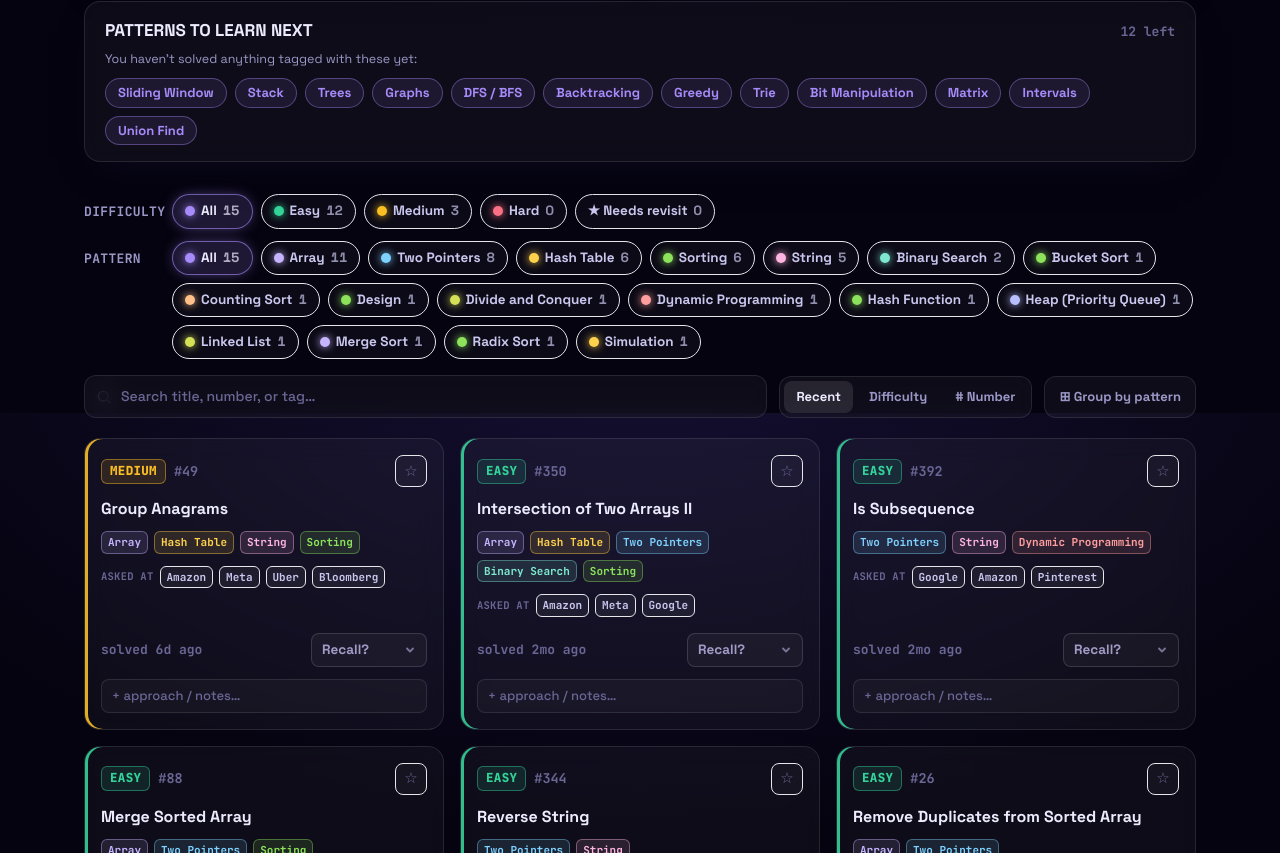
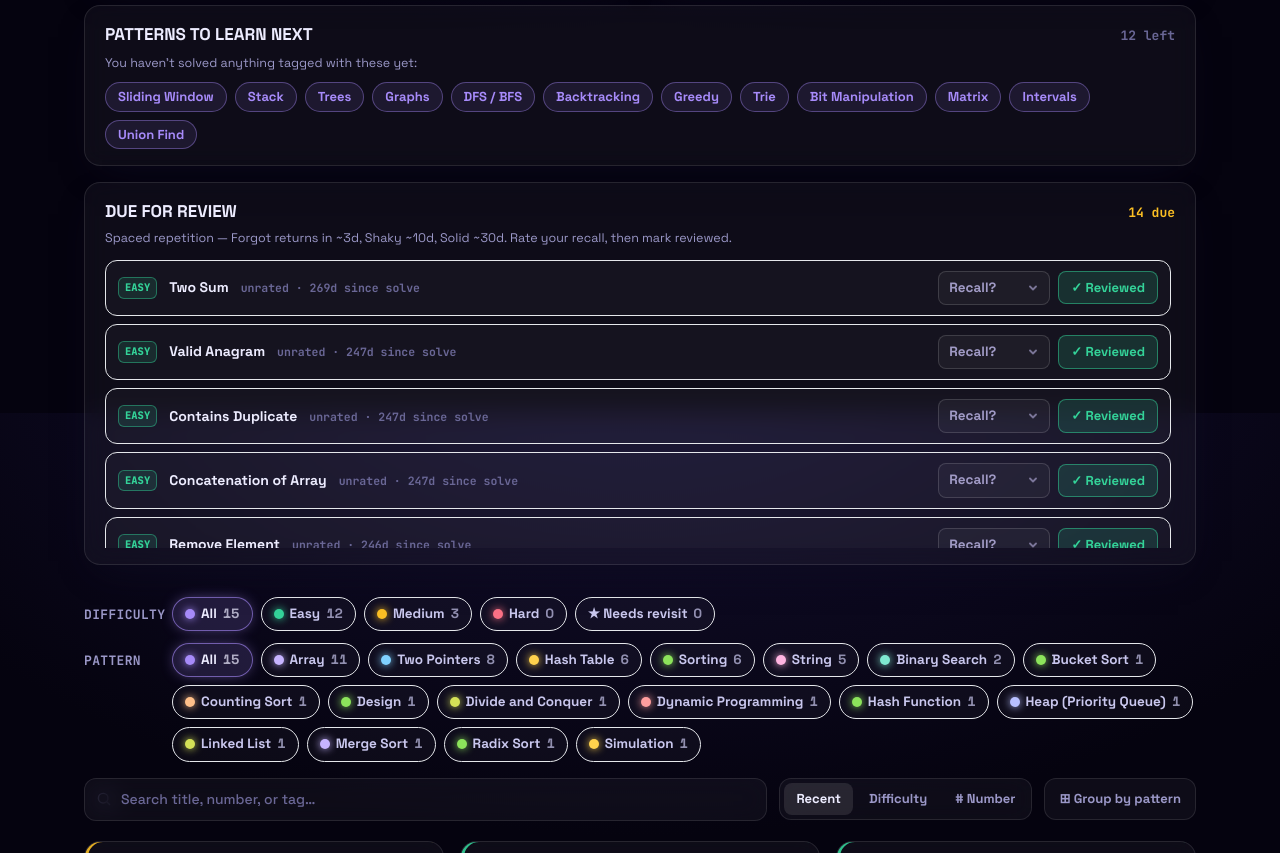
Before and after one commit to shiva-shivanibokka/dsa-dojo, a React (Vite) app: page / in a window 1280 px wide. Shown: the part 1187-2040 px from the top of the page. Built offline with nearby package versions, Linux system fonts and the light colour scheme; the HTML template or start-up script is replaced by a standard one; a web font is replaced by a local one.

Commit message:
Add spaced-repetition Due-for-Review queue; broaden and lengthen the mosaic-click flash; thicken the current-belt flowing border

```diff
--- a/src/App.tsx
+++ b/src/App.tsx
@@ -9,6 +9,7 @@ import BeltLadder from './components/BeltLadder'
 import Heatmap from './components/Heatmap'
 import InterviewProgress from './components/InterviewProgress'
 import PatternsToLearn from './components/PatternsToLearn'
+import ReviewQueue from './components/ReviewQueue'
 import { BLIND75 } from './data/blind75'
 import { NEETCODE150 } from './data/neetcode150'
 import Ticker from './components/Ticker'
@@ -117,6 +118,9 @@ export default function App() {
             <div className="mt-4">
               <PatternsToLearn solvedTags={solvedTags} />
             </div>
+            <div className="mt-4">
+              <ReviewQueue dojo={dojo} />
+            </div>
             <div className="mt-8">
               <ProblemBoard dojo={dojo} focus={focus} />
             </div>
--- a/src/components/ProblemBoard.tsx
+++ b/src/components/ProblemBoard.tsx
@@ -29,7 +29,7 @@ export default function ProblemBoard({ dojo, focus }: { dojo: Dojo; focus?: { sl
       if (!el) return
       el.scrollIntoView({ behavior: 'smooth', block: 'center' })
       el.classList.add('card-flash')
-      window.setTimeout(() => el.classList.remove('card-flash'), 1500)
+      window.setTimeout(() => el.classList.remove('card-flash'), 3500)
     }, 80)
     return () => window.clearTimeout(t)
     // eslint-disable-next-line react-hooks/exhaustive-deps
--- /dev/null
+++ b/src/components/ReviewQueue.tsx
@@ -0,0 +1,99 @@
+import { useMemo } from 'react'
+import type { Dojo } from '../lib/store'
+import { CONFIDENCE, DIFFICULTY_COLOR, confOf, rgb } from '../lib/patterns'
+import { daysSince, intervalFor, todayISO } from '../lib/review'
+import Select from './Select'
+
+// Spaced-repetition queue: problems that are due to be reviewed, most-overdue
+// first. Rate your recall and hit "Reviewed" to reset its clock.
+export default function ReviewQueue({ dojo }: { dojo: Dojo }) {
+  const { problems, get, set } = dojo
+
+  const due = useMemo(() => {
+    return problems
+      .map((p) => {
+        const confidence = get(p.slug, 'confidence')
+        const flagged = get(p.slug, 'revisit') === '1'
+        const reviewedAt = get(p.slug, 'reviewedAt')
+        const base = reviewedAt || p.solvedAt
+        const days = daysSince(base)
+        const interval = intervalFor(confidence)
+        const overdue = days - interval
+        const isDue = flagged || days >= interval
+        return { p, confidence, flagged, reviewedAt, days, interval, overdue, isDue }
+      })
+      .filter((x) => x.isDue)
+      .sort((a, b) => Number(b.flagged) - Number(a.flagged) || b.overdue - a.overdue)
+    // eslint-disable-next-line react-hooks/exhaustive-deps
+  }, [problems, get])
+
+  const reason = (x: (typeof due)[number]): string => {
+    if (x.flagged) return '★ flagged to revisit'
+    const label = confOf(x.confidence)?.label
+    const src = x.reviewedAt ? 'review' : 'solve'
+    if (label) return `${label} · ${x.overdue >= 0 ? `${x.overdue}d overdue` : 'due'}`
+    return `unrated · ${x.days}d since ${src}`
+  }
+
+  return (
+    <div className="rounded-2xl border border-white/10 bg-white/[0.04] px-5 py-4 shadow-card backdrop-blur-md">
+      <div className="mb-1 flex items-baseline justify-between">
+        <span className="font-display text-[17px] font-extrabold uppercase text-ink">Due for review</span>
+        <span className="font-mono text-[13px] font-bold text-accent-amber">{due.length} due</span>
+      </div>
+      <p className="mb-3 text-[12.5px] text-muted">
+        Spaced repetition — Forgot returns in ~3d, Shaky ~10d, Solid ~30d. Rate your recall, then mark reviewed.
+      </p>
+
+      {due.length === 0 ? (
+        <p className="py-4 text-center font-mono text-[13.5px] font-bold text-accent-green">🎉 Nothing due — you're all caught up.</p>
+      ) : (
+        <ul className="max-h-72 space-y-2 overflow-y-auto pr-1">
+          {due.map((x) => {
+            const dRgb = rgb(DIFFICULTY_COLOR[x.p.difficulty])
+            return (
+              <li
+                key={x.p.slug}
+                className="flex flex-wrap items-center gap-x-3 gap-y-2 rounded-xl border border-white/8 bg-white/[0.03] px-3 py-2.5"
+              >
+                <span
+                  className="rounded-md border px-1.5 py-0.5 font-mono text-[10.5px] font-extrabold uppercase"
+                  style={{ color: DIFFICULTY_COLOR[x.p.difficulty], borderColor: `rgba(${dRgb},0.45)`, background: `rgba(${dRgb},0.12)` }}
+                >
+                  {x.p.difficulty}
+                </span>
+                <a
+                  href={x.p.url}
+                  target="_blank"
+                  rel="noreferrer"
+                  className="text-[14px] font-bold text-ink transition hover:text-accent-cyan hover:underline"
+                >
+                  {x.p.title}
+                </a>
+                <span className="font-mono text-[11.5px] font-semibold text-faint">{reason(x)}</span>
+                <div className="ml-auto flex items-center gap-2">
+                  <div className="w-[112px]">
+                    <Select
+                      ariaLabel={`Recall for ${x.p.title}`}
+                      value={x.confidence}
+                      options={CONFIDENCE}
+                      onChange={(v) => set(x.p.slug, 'confidence', v)}
+                      placeholder="Recall?"
+                    />
+                  </div>
+                  <button
+                    onClick={() => set(x.p.slug, 'reviewedAt', todayISO())}
+                    className="rounded-lg border border-accent-green/50 bg-accent-green/15 px-3 py-1.5 text-[13px] font-bold text-accent-green transition hover:-translate-y-px"
+                    title="Reset this problem's review clock to today"
+                  >
+                    ✓ Reviewed
+                  </button>
+                </div>
+              </li>
+            )
+          })}
+        </ul>
+      )}
+    </div>
+  )
+}
--- a/src/data/types.ts
+++ b/src/data/types.ts
@@ -36,10 +36,11 @@ export interface ProblemsFile {
 }
 
 // User-controlled fields, keyed by problem slug.
-export type OverrideKey = 'confidence' | 'revisit' | 'notes'
+export type OverrideKey = 'confidence' | 'revisit' | 'notes' | 'reviewedAt'
 export interface Override {
   confidence?: string // 'solid' | 'shaky' | 'forgot'
   revisit?: string // '1' when flagged
   notes?: string
+  reviewedAt?: string // 'YYYY-MM-DD' of the last time you reviewed it (spaced repetition)
 }
 export type Overrides = Record<string, Override>
--- a/src/index.css
+++ b/src/index.css
@@ -67,7 +67,7 @@ body {
   }
 }
 .belt-current {
-  border: 2px solid transparent !important;
+  border: 4px solid transparent !important;
   background:
     linear-gradient(#0e0c22, #0e0c22) padding-box,
     conic-gradient(
@@ -82,7 +82,7 @@ body {
       )
       border-box;
   animation: beltFlow 3.5s linear infinite;
-  box-shadow: 0 0 22px -8px rgba(167, 139, 250, 0.55);
+  box-shadow: 0 0 30px -6px rgba(167, 139, 250, 0.6);
 }
 @media (prefers-reduced-motion: reduce) {
   .belt-current {
@@ -90,18 +90,26 @@ body {
   }
 }
 
-/* Brief highlight when you click a mosaic square to jump to its problem card */
+/* Highlight when you click a mosaic square to jump to its problem card —
+   broad ring, big glow, pulses a couple of times so it's easy to spot. */
 @keyframes cardFlash {
   0% {
     box-shadow: 0 0 0 0 rgba(34, 211, 238, 0);
   }
-  25% {
-    box-shadow: 0 0 0 3px rgba(34, 211, 238, 0.85), 0 0 26px rgba(34, 211, 238, 0.55);
+  10% {
+    box-shadow: 0 0 0 6px rgba(34, 211, 238, 0.95), 0 0 52px 8px rgba(34, 211, 238, 0.6);
+  }
+  40% {
+    box-shadow: 0 0 0 6px rgba(34, 211, 238, 0.4), 0 0 30px 3px rgba(34, 211, 238, 0.3);
+  }
+  62% {
+    box-shadow: 0 0 0 6px rgba(34, 211, 238, 0.9), 0 0 48px 7px rgba(34, 211, 238, 0.55);
   }
   100% {
     box-shadow: 0 0 0 0 rgba(34, 211, 238, 0);
   }
 }
 .card-flash {
-  animation: cardFlash 1.5s ease-out;
+  border-color: rgba(34, 211, 238, 0.7) !important;
+  animation: cardFlash 3.4s ease-out;
 }
--- /dev/null
+++ b/src/lib/review.ts
@@ -0,0 +1,27 @@
+// Lightweight spaced-repetition scheduling. Your confidence rating IS the grade:
+// a problem you found solid gets a long interval before it resurfaces; one you
+// forgot comes back soon. The clock starts from your last review (or, if you've
+// never reviewed it, from when you solved it).
+
+export const REVIEW_INTERVALS: Record<string, number> = {
+  forgot: 3,
+  shaky: 10,
+  solid: 30,
+}
+// Solved but not yet self-rated → nudge a review after this many days.
+export const DEFAULT_INTERVAL = 21
+
+export function intervalFor(confidence: string | undefined): number {
+  return (confidence && REVIEW_INTERVALS[confidence]) || DEFAULT_INTERVAL
+}
+
+export function daysSince(iso: string | null | undefined): number {
+  if (!iso) return Infinity
+  const t = new Date(iso).getTime()
+  if (Number.isNaN(t)) return Infinity
+  return Math.floor((Date.now() - t) / 86_400_000)
+}
+
+export function todayISO(): string {
+  return new Date().toISOString().slice(0, 10)
+}
```
